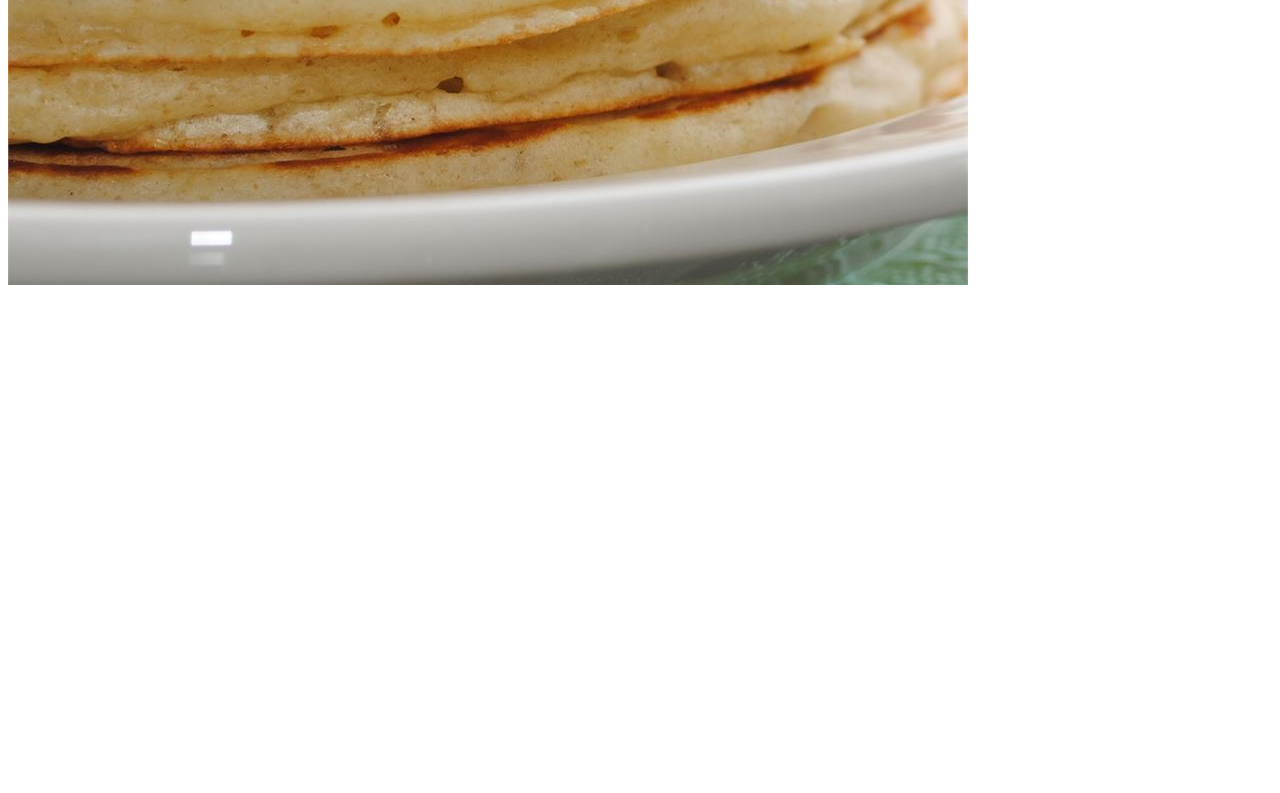
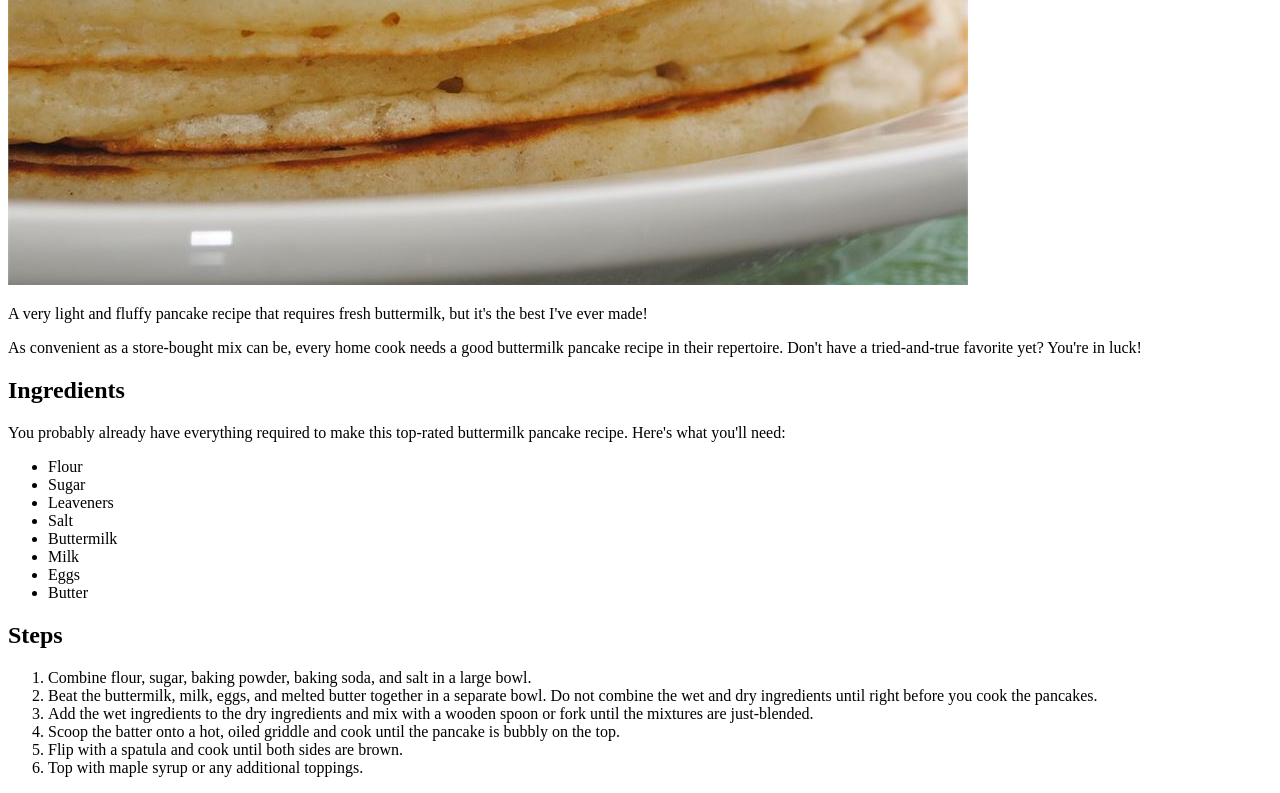
Before and after one commit to IDKBOX/odin-recipes, a plain HTML site: page recipes/buttermilk-pancake.html in a window 1280 px wide. Shown: the part 755-1548 px from the top of the page. Before the commit the page ends 1052 px from the top, so only its background shows below. Drawn offline with Linux system fonts and the light colour scheme.

Commit message:
Add Buttermilk Pancake Recipe

```diff
--- a/recipes/buttermilk-pancake.html
+++ b/recipes/buttermilk-pancake.html
@@ -9,5 +9,32 @@
 <body>
     <h1>Buttermilk Pancake</h1>
     <img src="../img/buttermilk-pancake.jpeg" alt="An image of a Buttermilk Pancake">
+
+    <p>A very light and fluffy pancake recipe that requires fresh buttermilk, but it's the best I've ever made!</p>
+    <p>As convenient as a store-bought mix can be, every home cook needs a good buttermilk pancake recipe in their repertoire. Don't have a tried-and-true favorite yet? You're in luck!</p>
+
+    <h2>Ingredients</h2>
+    <p>You probably already have everything required to make this top-rated buttermilk pancake recipe. Here's what you'll need: </p>
+    <ul>
+        <li>Flour</li>
+        <li>Sugar</li>
+        <li>Leaveners</li>
+        <li>Salt</li>
+        <li>Buttermilk</li>
+        <li>Milk</li>
+        <li>Eggs</li>
+        <li>Butter</li>
+    </ul>
+
+    <h2>Steps</h2>
+    <ol>
+        <li>Combine flour, sugar, baking powder, baking soda, and salt in a large bowl.</li>
+        <li>Beat the buttermilk, milk, eggs, and melted butter together in a separate bowl. Do not combine the wet and dry ingredients until right before you cook the pancakes.</li>
+        <li>Add the wet ingredients to the dry ingredients and mix with a wooden spoon or fork until the mixtures are just-blended.</li>
+        <li>Scoop the batter onto a hot, oiled griddle and cook until the pancake is bubbly on the top.</li>
+        <li>Flip with a spatula and cook until both sides are brown.</li>
+        <li>Top with maple syrup or any additional toppings.</li>
+    </ol>
+
 </body>
 </html>
```
